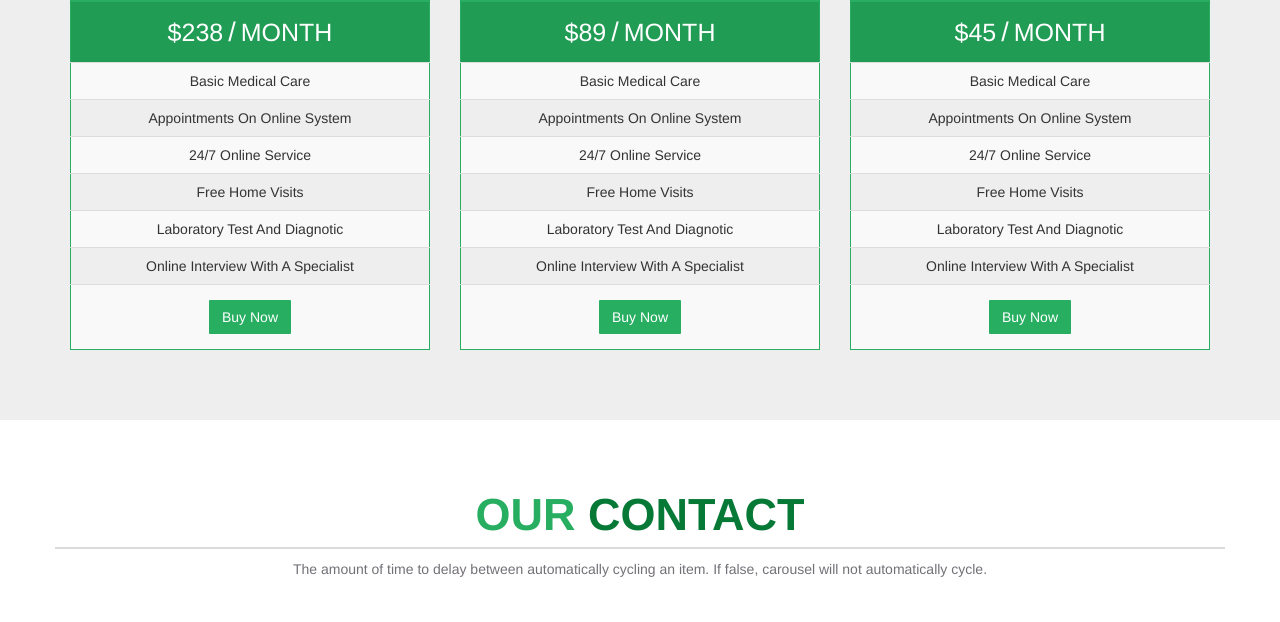
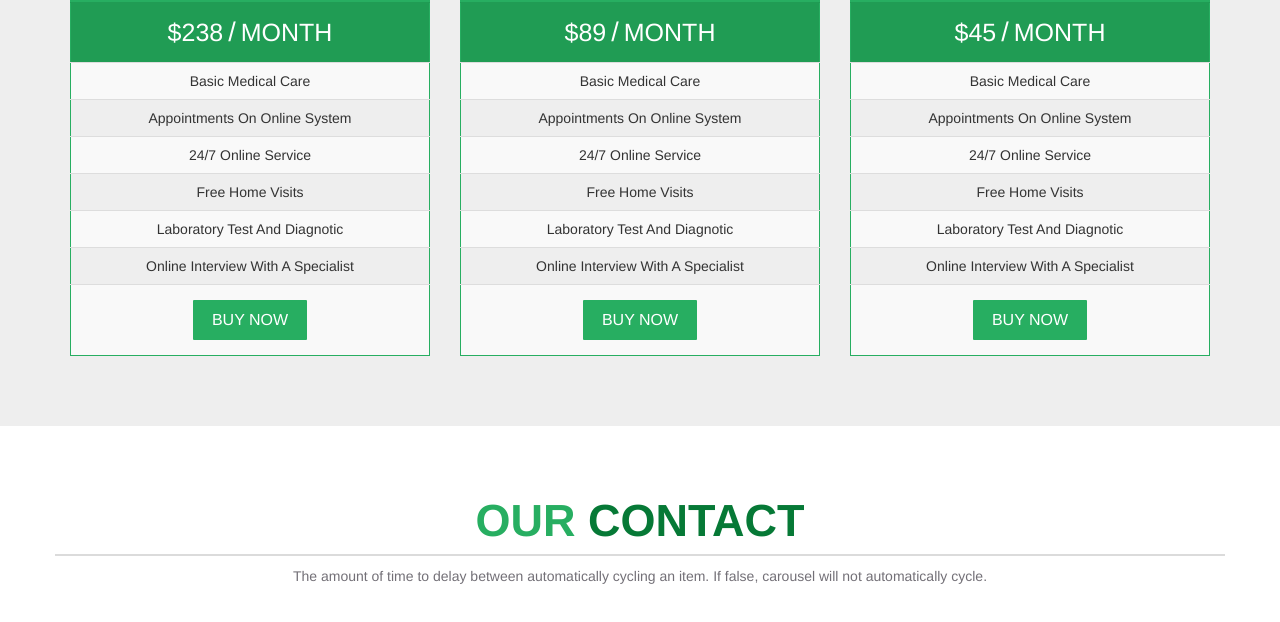
Before and after one commit to ASHridoy/bootstarp-final, a plain HTML site: page index.html in a window 1280 px wide. Shown: the part 2577-3199 px from the top of the page. Drawn offline with nearby package versions, Linux system fonts and the light colour scheme.

Commit message:
Update style.css

```diff
--- a/css/style.css
+++ b/css/style.css
@@ -281,12 +281,14 @@
 	text-transform: capitalize;
 }
 .price-table table tr td button{
-	text-transform: capitalize;
+    text-transform: uppercase;
     background: #27ae61;
     color: #fff;
+    font-size: 16px;
     border-radius: 1px;
+    padding: 8px 18px;
     margin: 7px 0;
-    transition: all 0.1s ease;
+	    transition: all 0.1s ease;
     -webkit-transition: all 0.1s ease;
     -moz-transition: all 0.1s ease;
 }
```
